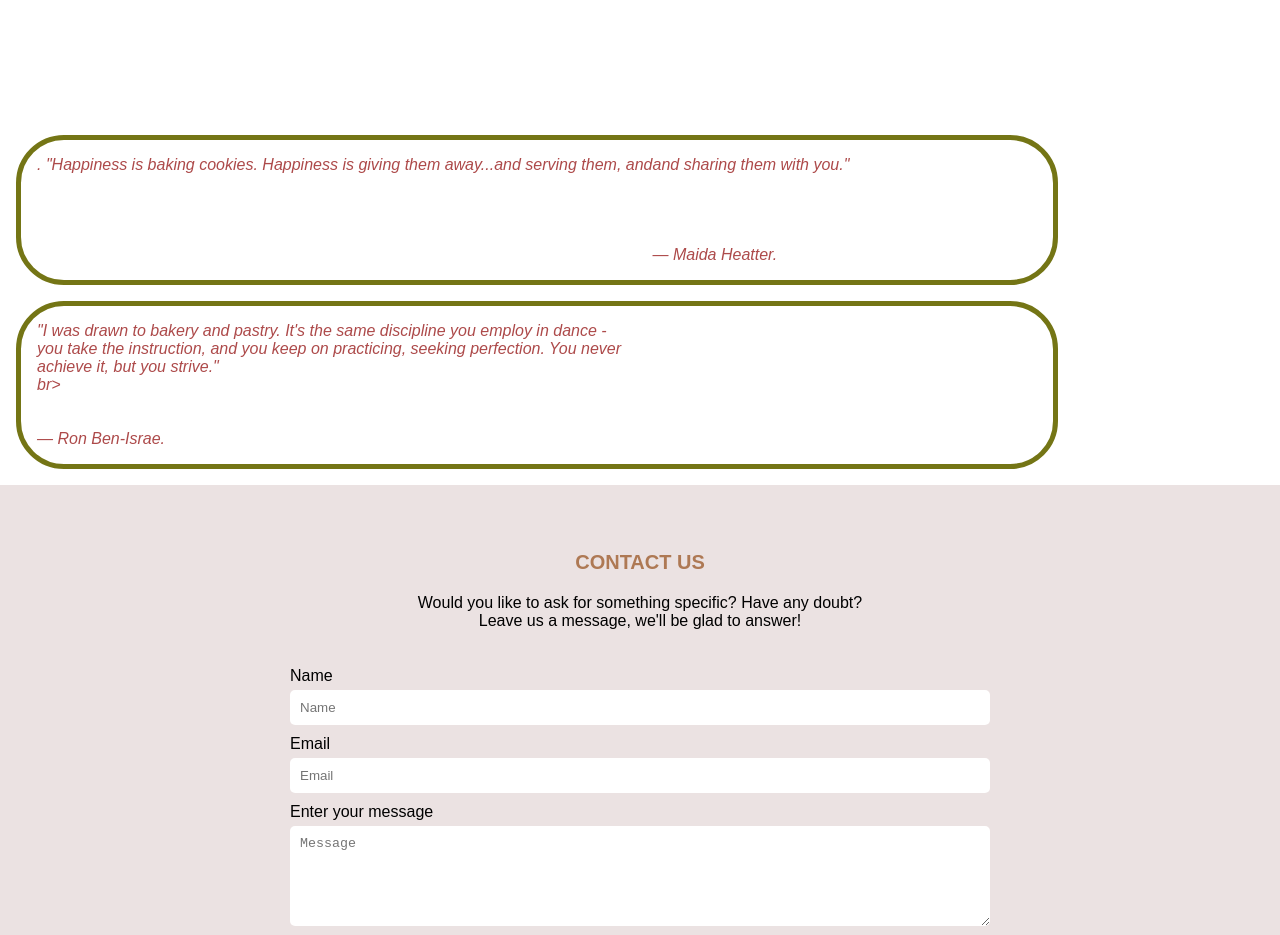
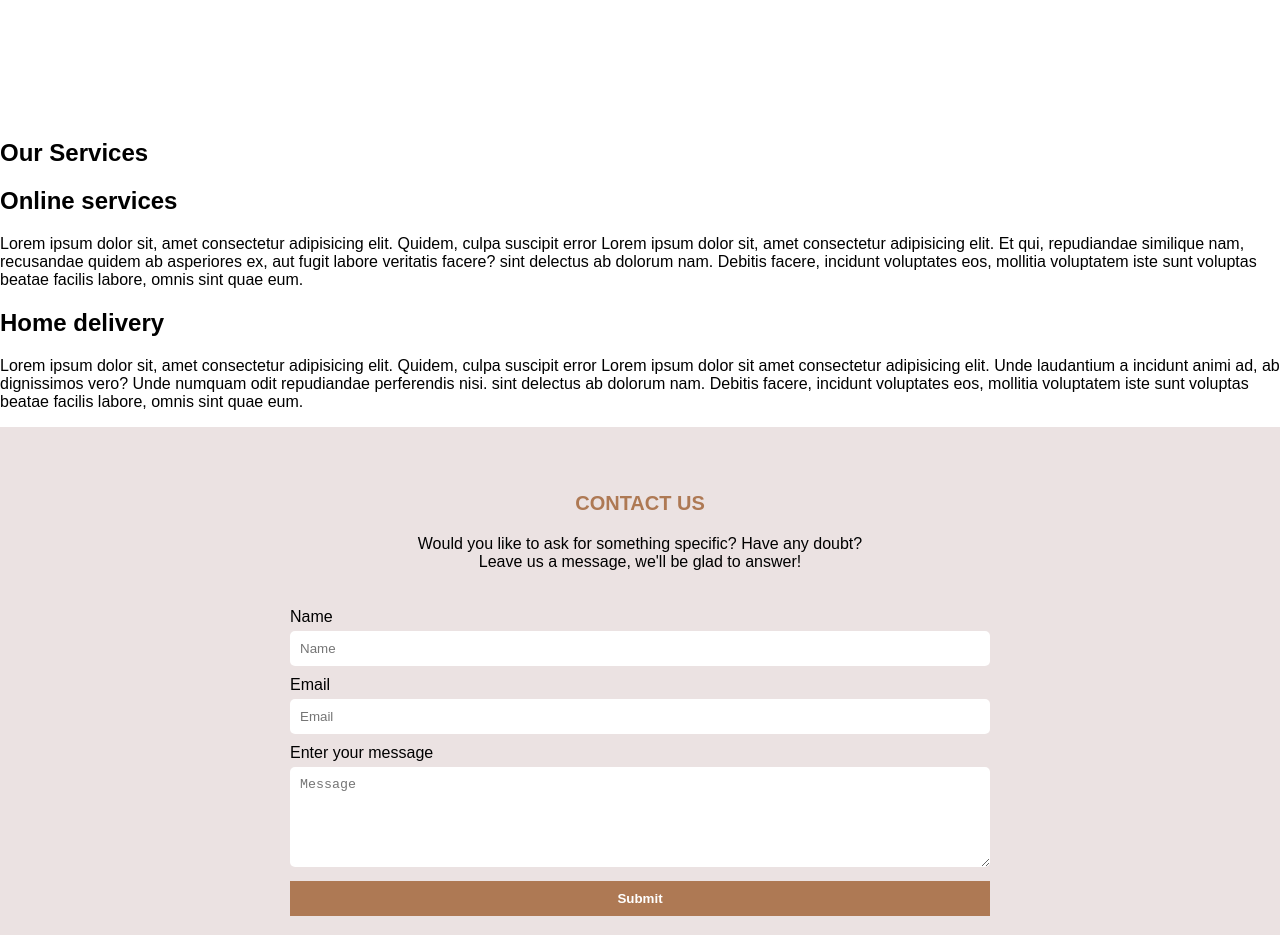
Before and after one commit to SATYAM-tech854/Bekary_Bhopal, a plain HTML site: page index.html in a window 1280 px wide. Shown: the part 2340-3275 px from the top of the page. Drawn offline with Linux system fonts and the light colour scheme.

Commit message:
Update index.html

```diff
--- a/index.html
+++ b/index.html
@@ -91,28 +91,27 @@
     </section>
 
 
-  <section>
-  <div class="wrapper">
+  <section id="services-container">
+      <h1 class="h-primary center">Our Services</h1>
+      <div id="services">
+          <div class="box">
+              <!-- <img src="newcaterer.jpg" alt=""> -->
+              <h2 class="h-secondary center">Online services</h2>
+              <p class="center">Lorem ipsum dolor sit, amet consectetur adipisicing elit. Quidem, culpa suscipit error
+                  Lorem ipsum dolor sit, amet consectetur adipisicing elit. Et qui, repudiandae similique nam, recusandae quidem ab asperiores ex, aut fugit labore veritatis facere?
+                  sint delectus ab dolorum nam. Debitis facere, incidunt voluptates eos, mollitia voluptatem iste sunt
+                  voluptas beatae facilis labore, omnis sint quae eum.</p>
+          </div>
+          <div class="box">
+              <!-- <img src="bulkorder.jpg" alt=""> -->
+              <h2 class="h-secondary center">Home delivery</h2>
+              <p class="center">Lorem ipsum dolor sit, amet consectetur adipisicing elit. Quidem, culpa suscipit error
+                  Lorem ipsum dolor sit amet consectetur adipisicing elit. Unde laudantium a incidunt animi ad, ab dignissimos vero? Unde numquam odit repudiandae perferendis nisi.
 
-    <div class="box1">
-      . "Happiness is baking cookies. Happiness is giving them away...and serving them, and <br>
-      <eating them, talking about them, reading and writing about them, thinking about them, <br>
-          and sharing them with you."
-<br>
-<br><br><br><br>              — Maida Heatter.
-
-    </div>
-    <div class="box2">
-      "I was drawn to bakery and pastry. It's the same discipline you employ in dance - <br>
-       you take the instruction, and you keep on practicing, seeking perfection. You never <br>
-        achieve it, but you strive."
-<br>
-br><br><br><br>             — Ron Ben-Israe.
-
-    </div>
-    </div>
-      </div>
-  </section>
+                  sint delectus ab dolorum nam. Debitis facere, incidunt voluptates eos, mollitia voluptatem iste sunt
+                  voluptas beatae facilis labore, omnis sint quae eum.</p>
+          </div>
+         </section>
 
 
 
```
